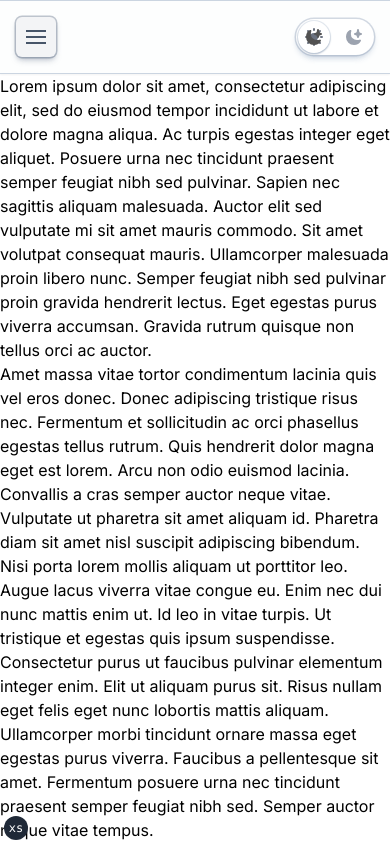
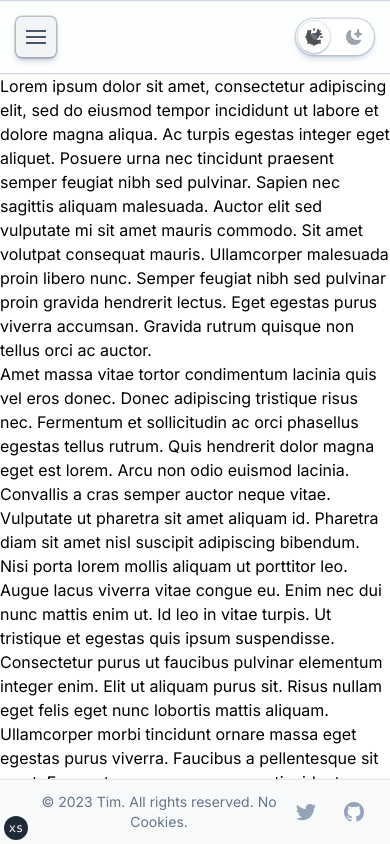
Before and after one commit to timtbdev/Portfolio, a Next.js app: page / in a window 390 px wide. Shown: the top 844 px of the page. Built offline with nearby package versions, Linux system fonts and the light colour scheme; no server answers.

Commit message:
fix: tried to fix footer issue

```diff
--- a/components/navigations/desktop/BottomNavigation.tsx
+++ b/components/navigations/desktop/BottomNavigation.tsx
@@ -1,4 +1,5 @@
-import { FC } from "react"
+import { FC, useState } from "react"
+import { Transition } from "@headlessui/react"
 
 import { Footer } from "types"
 
@@ -6,11 +7,12 @@ interface BottomNavigationProps {
   footer: Footer
 }
 const BottomNavigation: FC<BottomNavigationProps> = ({ footer }) => {
+  const [isShowing, setIsShowing] = useState(false)
   return (
     <>
-      <div className="border-t-[1.5px] border-slate-300/50 bg-gray-50 shadow-t-sm dark:border-slate-600/50 dark:bg-slate-800 dark:shadow-slate-900 md:sticky md:bottom-0 md:left-0">
-        <div className="mx-auto max-w-7xl px-6 py-3 md:flex md:items-center md:justify-between lg:px-8">
-          <div className="flex justify-center space-x-6 md:order-2">
+      <div className="sticky bottom-0 left-0 border-t-[1.5px] border-slate-300/50 bg-gray-50 shadow-t-sm dark:border-slate-600/50 dark:bg-slate-800 dark:shadow-slate-900">
+        <div className="mx-auto flex max-w-7xl items-center justify-between px-6 py-3 lg:px-8">
+          <div className="order-2 flex justify-center space-x-6">
             {footer.socials.map((item, idx) => (
               <a
                 key={idx + item.name}
@@ -22,7 +24,7 @@ const BottomNavigation: FC<BottomNavigationProps> = ({ footer }) => {
               </a>
             ))}
           </div>
-          <div className="mt-4 md:order-1 md:mt-0">
+          <div className="order-1 mt-0">
             <p className="text-center text-sm text-slate-500 dark:text-slate-400">
               &copy; {footer.copyright}
             </p>
```
